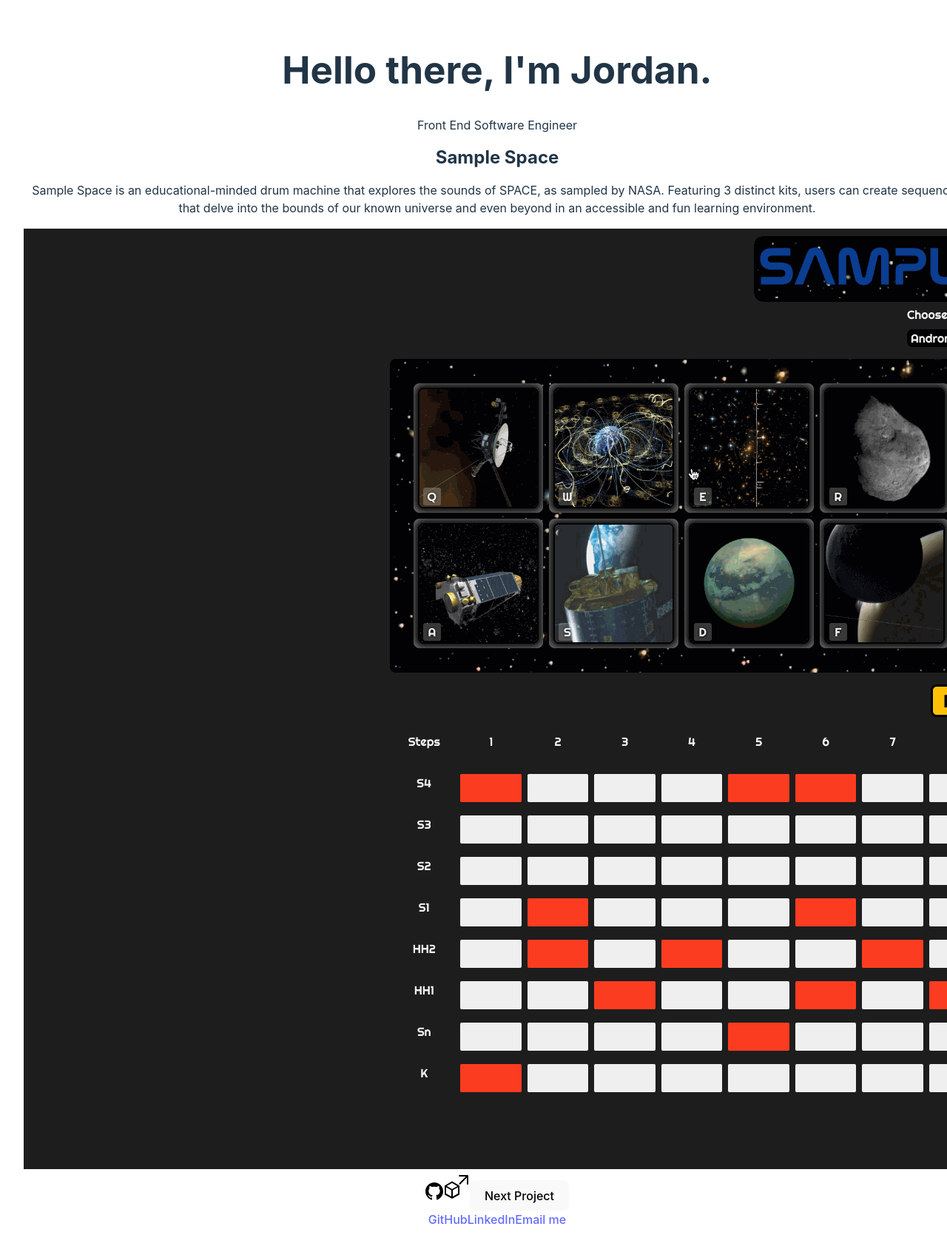
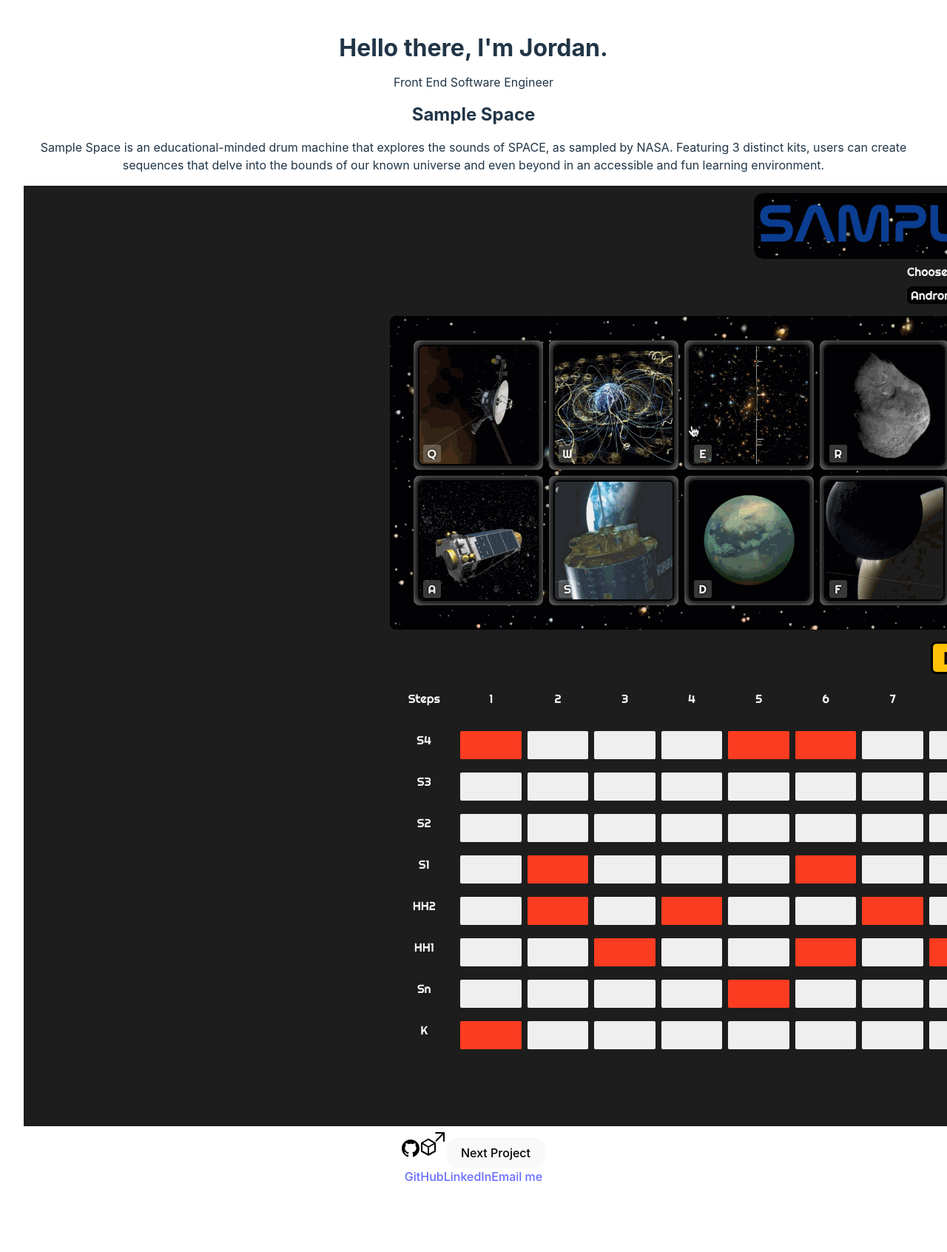
Before and after one commit to jskomal/portfolio, a React (Vite) app: page / in a window 1280 px wide. Shown: the top 1692 px of the page at 74% size. After the commit the page ends 1602 px from the top, so only its background shows below. Built offline with nearby package versions, Linux system fonts and the light colour scheme.

Commit message:
Style page

```diff
--- a/src/index.css
+++ b/src/index.css
@@ -1,3 +1,7 @@
+* {
+  box-sizing: border-box;
+}
+
 :root {
   font-family: Inter, Avenir, Helvetica, Arial, sans-serif;
   font-size: 16px;
@@ -28,16 +32,11 @@ body {
   margin: 0;
   display: flex;
   min-width: 320px;
-  min-height: 100vh;
-}
-
-h1 {
-  font-size: 3.2em;
-  line-height: 1.1;
+  height: 100vh;
 }
 
 button {
-  border-radius: 8px;
+  border-radius: 1rem;
   border: 1px solid transparent;
   padding: 0.6em 1.2em;
   font-size: 1em;
```
